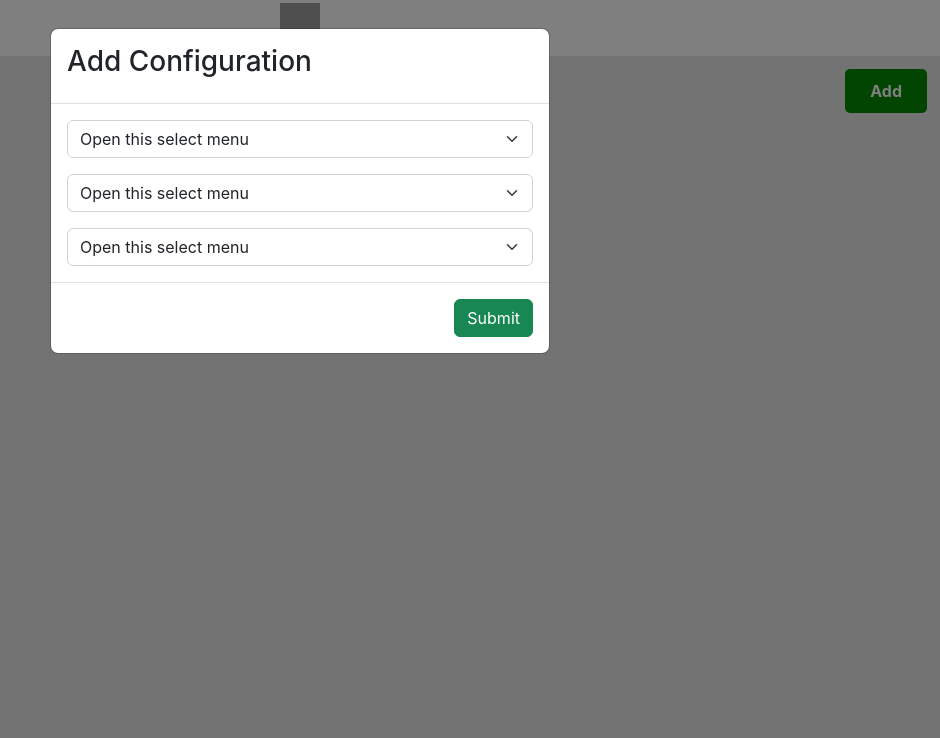
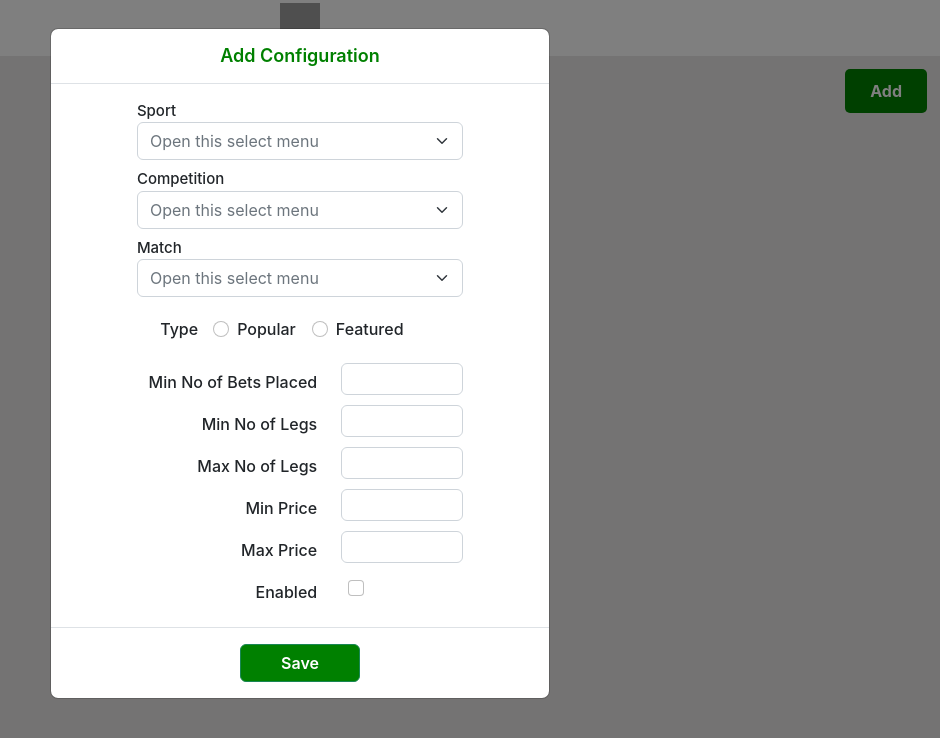
Before and after one commit to Sonia-ttn/tabfront, a React (Create React App) app: page /dash in a window 1280 px wide. Both pictures are taken after a click on the button "Add". Shown: the top 738 px of the page, without its empty margins (340-1280 px from the left). Built offline with nearby package versions, Linux system fonts and the light colour scheme; grey boxes are pictures that could not be loaded.

Commit message:
popular feature done

```diff
--- a/src/components/Dropdown/Dropdown.jsx
+++ b/src/components/Dropdown/Dropdown.jsx
@@ -2,7 +2,7 @@ import Form from "react-bootstrap/Form";
 
 function Dropdown() {
   return (
-    <Form.Select aria-label="Default select example">
+    <Form.Select aria-label="Default select example" className="text-secondary">
       <option>Open this select menu</option>
       <option value="1">One</option>
       <option value="2">Two</option>
--- a/src/components/Menu/Menu.jsx
+++ b/src/components/Menu/Menu.jsx
@@ -1,21 +1,142 @@
+import InputGroup from "react-bootstrap/InputGroup";
+import Form from "react-bootstrap/Form";
+import Row from "react-bootstrap/Row";
+import Col from "react-bootstrap/Col";
 import Dropdown from "../Dropdown/Dropdown";
-import InputGroup from "react-bootstrap/InputGroup";
 import styles from "./Menu.module.css";
+import { useState } from "react";
 
 function Menu() {
+  const [type, setType] = useState(true);
+
   return (
     <>
-      <InputGroup className="mb-3">
+      <Form>
+        <div>
+          <InputGroup className="mb-2">
+            <div className={styles.menuheading}>
+              Sport
               <Dropdown />
+            </div>
           </InputGroup>
 
-      <InputGroup className="mb-3">
+          <InputGroup className="mb-2">
+            <div className={styles.menuheading}>
+              Competition
               <Dropdown />
+            </div>
           </InputGroup>
 
           <InputGroup>
+            <div className={styles.menuheading}>
+              Match
               <Dropdown />
+            </div>
           </InputGroup>
+        </div>
+
+        <div className={styles.radiobutton}>
+          <span>Type</span>
+          <Form.Check
+            onClick={() => setType(true)}
+            inline
+            label="Popular"
+            name="group1"
+            type="radio"
+            id="inline-radio-1"
+            // checked={type ? "yes" : "no"}
+          />
+          <Form.Check
+            onClick={() => setType(false)}
+            inline
+            label="Featured"
+            name="group1"
+            type="radio"
+            id="inline-radio-2"
+            // checked={type ? "no" : "yes"}
+          />
+        </div>
+        {type ? (
+          <div className={styles.popular}>
+            <div className={styles.popularcontent}>
+              <Form.Group
+                as={Row}
+                className="mb-1"
+                controlId="formPlaintextEmail"
+              >
+                <Form.Label column sm="7" className={styles.label}>
+                  Min No of Bets Placed
+                </Form.Label>
+                <Col sm="5">
+                  <Form.Control type="number" className={styles.input} />
+                </Col>
+              </Form.Group>
+              <Form.Group
+                as={Row}
+                className="mb-1"
+                controlId="formPlaintextEmail"
+              >
+                <Form.Label column sm="7" className={styles.label}>
+                  Min No of Legs
+                </Form.Label>
+                <Col sm="5">
+                  <Form.Control type="number" className={styles.input} />
+                </Col>
+              </Form.Group>
+              <Form.Group
+                as={Row}
+                className="mb-1"
+                controlId="formPlaintextEmail"
+              >
+                <Form.Label column sm="7" className={styles.label}>
+                  Max No of Legs
+                </Form.Label>
+                <Col sm="5">
+                  <Form.Control type="number" className={styles.input} />
+                </Col>
+              </Form.Group>
+              <Form.Group
+                as={Row}
+                className="mb-1"
+                controlId="formPlaintextEmail"
+              >
+                <Form.Label column sm="7" className={styles.label}>
+                  Min Price
+                </Form.Label>
+                <Col sm="5">
+                  <Form.Control type="number" className={styles.input} />
+                </Col>
+              </Form.Group>
+              <Form.Group
+                as={Row}
+                className="mb-1"
+                controlId="formPlaintextEmail"
+              >
+                <Form.Label column sm="7" className={styles.label}>
+                  Max Price
+                </Form.Label>
+                <Col sm="5">
+                  <Form.Control type="number" className={styles.input} />
+                </Col>
+              </Form.Group>
+              <Form.Group
+                as={Row}
+                // className="mb-2"
+                controlId="formBasicCheckbox"
+              >
+                <Form.Label column sm="7" className={styles.label}>
+                  Enabled
+                </Form.Label>
+                <Col sm="5">
+                  <Form.Check type="checkbox" className={styles.input} />
+                </Col>
+              </Form.Group>
+            </div>
+          </div>
+        ) : (
+          <div>featured</div>
+        )}
+      </Form>
     </>
   );
 }
--- a/src/components/Menu/Menu.module.css
+++ b/src/components/Menu/Menu.module.css
@@ -0,0 +1,32 @@
+.menuheading {
+  margin: auto;
+  align-items: center;
+  width: 70%;
+  font-size: 15px;
+  font-weight: 500;
+}
+
+.radiobutton {
+  font-weight: 500;
+  padding: 20px 0px;
+  width: 60%;
+  margin: auto;
+}
+
+.radiobutton span {
+  padding-right: 15px;
+}
+
+.popular {
+  width: 70%;
+  margin: auto;
+}
+
+.label {
+  font-weight: 500;
+  text-align: right;
+}
+
+.input {
+  padding: 3px 7px;
+}
--- a/src/components/Popup/Popup.jsx
+++ b/src/components/Popup/Popup.jsx
@@ -12,22 +12,24 @@ const Popup = () => {
 
   return (
     <>
-      <Button variant="success" onClick={handleShow}>
+      <Button onClick={handleShow} className={styles.addbutton}>
         Add
       </Button>
 
       <Modal show={show} onHide={handleClose}>
         <Modal.Header>
-          {/* <Modal.Title className={styles.modalheading}> */}
           <h3 className={styles.modalheading}>Add Configuration</h3>
-          {/* </Modal.Title> */}
         </Modal.Header>
         <Modal.Body>
           <Menu />
         </Modal.Body>
-        <Modal.Footer>
-          <Button variant="success" onClick={handleClose}>
-            Submit
+        <Modal.Footer className={styles.modalfooter}>
+          <Button
+            variant="success"
+            onClick={handleClose}
+            className={styles.savebutton}
+          >
+            Save
           </Button>
         </Modal.Footer>
       </Modal>
--- a/src/components/Popup/Popup.module.css
+++ b/src/components/Popup/Popup.module.css
@@ -0,0 +1,24 @@
+.addbutton {
+  background-color: green !important;
+}
+
+/* .addbutton:hover {
+  background-color: green !important;
+} */
+
+.modalheading {
+  color: green !important;
+  font-size: 18px;
+  font-weight: 600;
+  margin: auto;
+}
+
+.modalfooter {
+  justify-content: center;
+}
+
+.savebutton {
+  padding: 6px 40px;
+  font-weight: 600;
+  background-color: green !important;
+}
```
Also changed, not shown: src/components/Dropdown/Dropdown.mmodule.css (deleted), src/components/Dropdown/Dropdown.module.css (added). Lines whose indentation alone changed are shown as unchanged.
